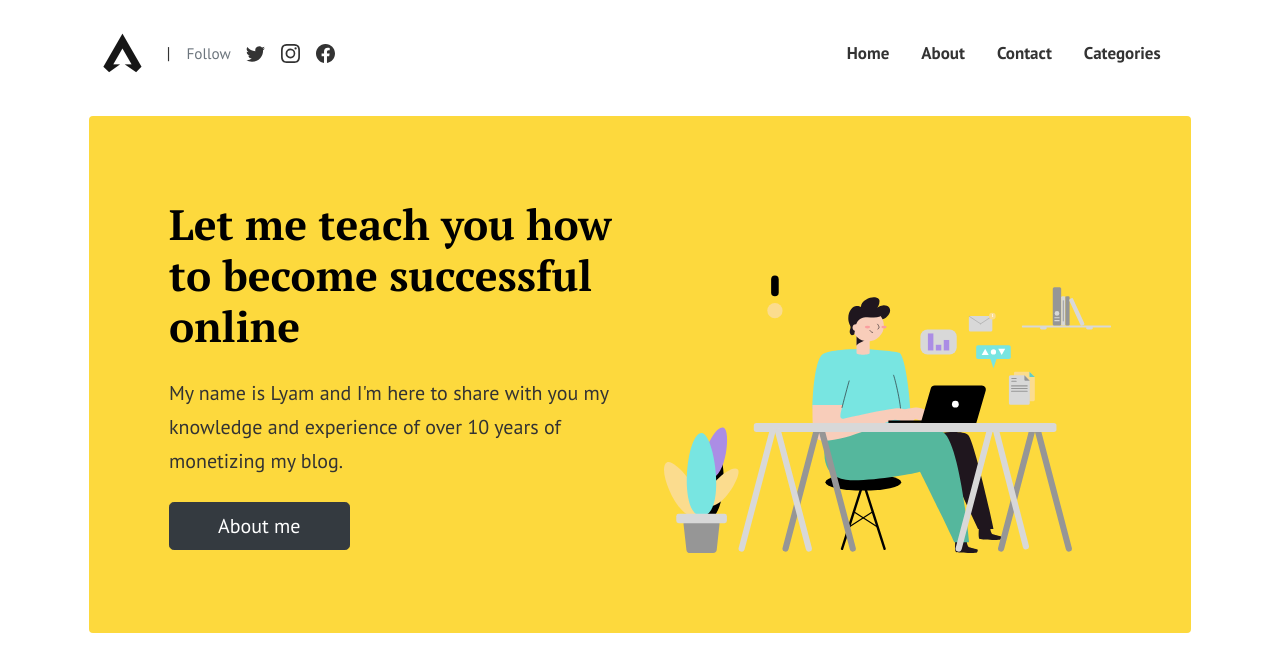
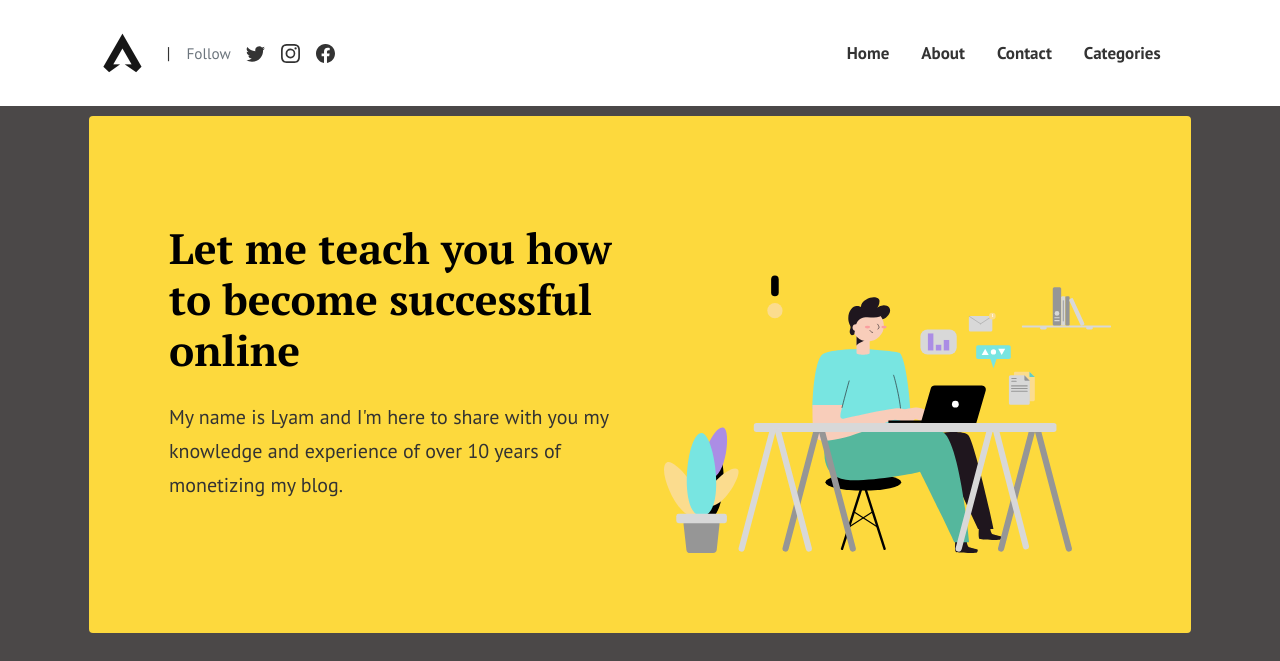
Before and after one commit to Cyb3rLabs/cyb3rlabs.github.io, a Jekyll site: the page built from index.html, in a window 1280 px wide and 1400 px high. Shown: the top 661 px of the window. Built offline with Jekyll 4.4.1, drawn with Linux system fonts in a browser that asks for light colours; the list of posts is cut into pages by our own code; comment, search, counter and statistics services are not loaded; grey boxes are pictures that could not be loaded.

Commit message:
background

```diff
--- a/assets/css/theme.scss
+++ b/assets/css/theme.scss
@@ -17,7 +17,7 @@ html {
   }
 
 body {
-    background:#fff;
+    background:#4b4848;
     font-size:17px;
     transition: all 200ms linear;
     font-family: "PT Sans",sans-serif;
--- a/index.html
+++ b/index.html
@@ -12,7 +12,7 @@ background: '/img/bg-index.jpg'
     <div class="col-md-6">
       <h1 class="font-weight-bold mb-4 serif-font">Let me  teach you how to become successful online</h1>
       <p class="lead mb-4">My name is Lyam and I'm here to share with you my knowledge and experience of over 10 years of monetizing my blog.</p>
-      <a href="{{site.baseurl}}/about" class="btn btn-dark text-white px-5 btn-lg">About me</a>
+
     </div>
     <div class="col-md-6 text-right pl-0 pl-lg-4">
       <img class="intro" height="500" src="{{site.baseurl}}/assets/images/intro.svg">
```
